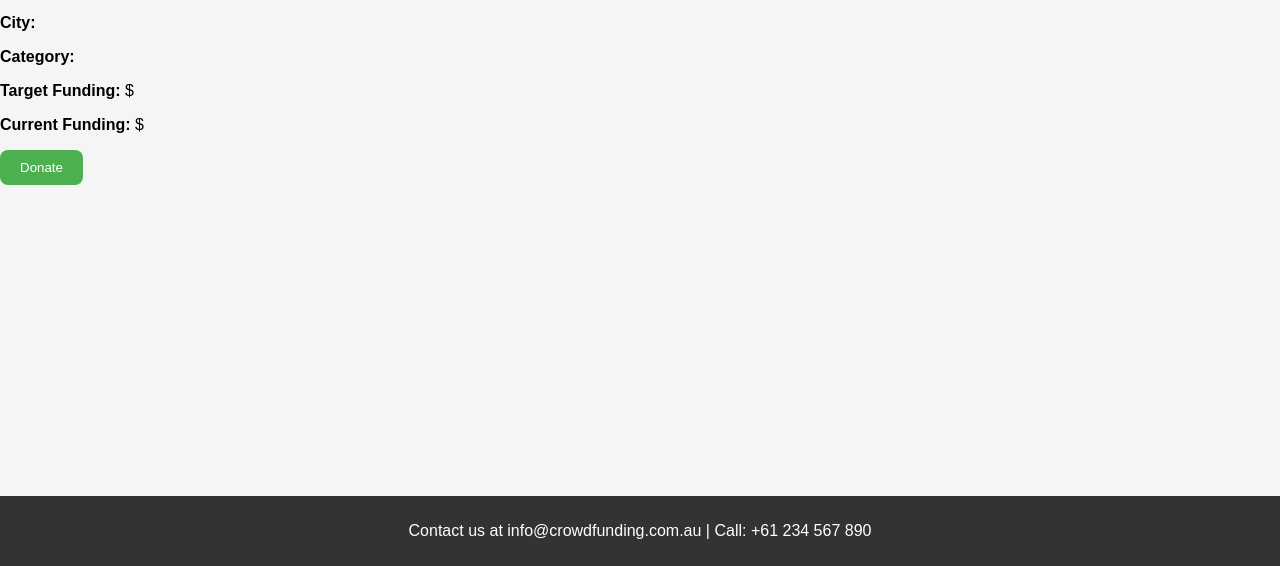
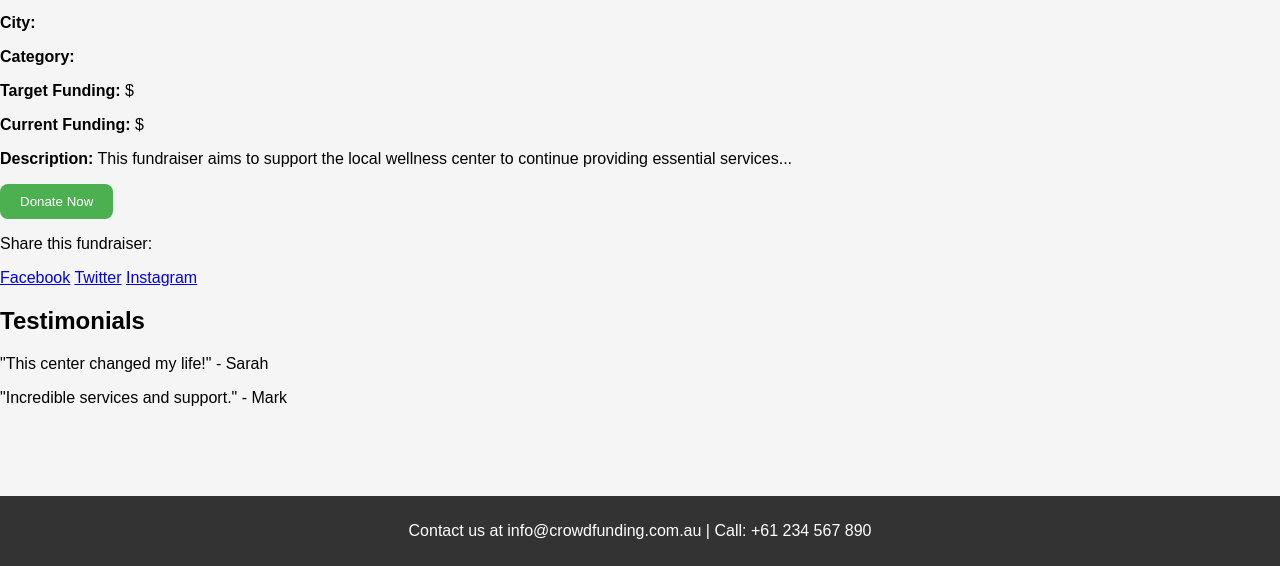
Before and after one commit to MahelaG/Mahela-WebDevelopment2-A3, a plain HTML site: page MahelaA2-clientside/fundraiser.html in a window 1280 px wide. Shown: the part 234-800 px from the top of the page. Drawn offline with Linux system fonts and the light colour scheme.

Commit message:
first commit

```diff
--- a/MahelaA2-clientside/fundraiser.html
+++ b/MahelaA2-clientside/fundraiser.html
@@ -17,16 +17,40 @@
 			</nav>
 		</header>
         <div class="container">
+            <div class="fundraiser-header">
                 <h1 id="fundraiser-caption">Fundraiser Title</h1>
                 <p><strong>Organizer:</strong> <span id="fundraiser-organizer"></span></p>
                 <p><strong>City:</strong> <span id="fundraiser-city"></span></p>
                 <p><strong>Category:</strong> <span id="fundraiser-category"></span></p>
+            </div>
+
+            <div class="progress-section">
                 <p><strong>Target Funding:</strong> $<span id="fundraiser-target"></span></p>
                 <p><strong>Current Funding:</strong> $<span id="fundraiser-current"></span></p>
-
-        <button id="donate-btn">Donate</button>
+                <div class="progress-bar">
+                    <div id="progress"></div>
+                </div>
             </div>
 
+            <p id="fundraiser-description">
+                <strong>Description:</strong> This fundraiser aims to support the local wellness center to continue providing essential services...
+            </p>
+
+            <button id="donate-btn">Donate Now</button>
+
+            <div class="share-section">
+                <p>Share this fundraiser:</p>
+                <a href="#" class="share-button">Facebook</a>
+                <a href="#" class="share-button">Twitter</a>
+                <a href="#" class="share-button">Instagram</a>
+            </div>
+
+            <div id="testimonials">
+                <h2>Testimonials</h2>
+                <p>"This center changed my life!" - Sarah</p>
+                <p>"Incredible services and support." - Mark</p>
+            </div>
+        </div>
     <footer>
         <p>Contact us at info@crowdfunding.com.au | Call: +61 234 567 890</p>
     </footer>
```
Lines whose indentation alone changed are shown as unchanged.
